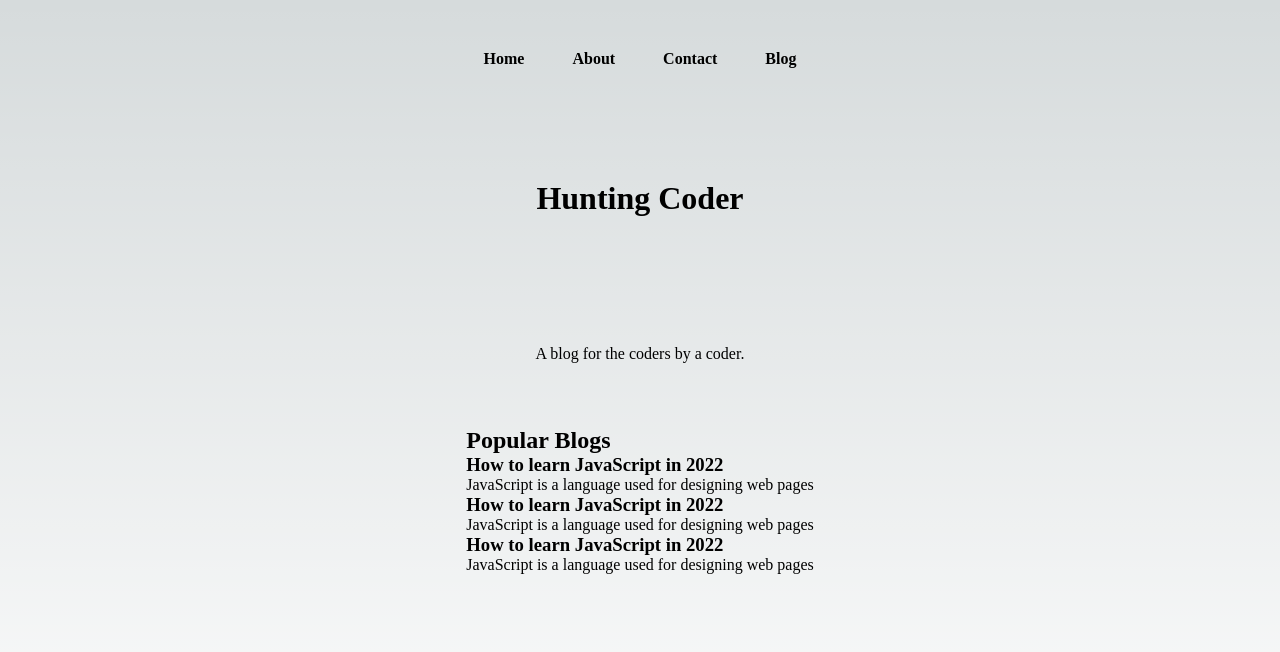
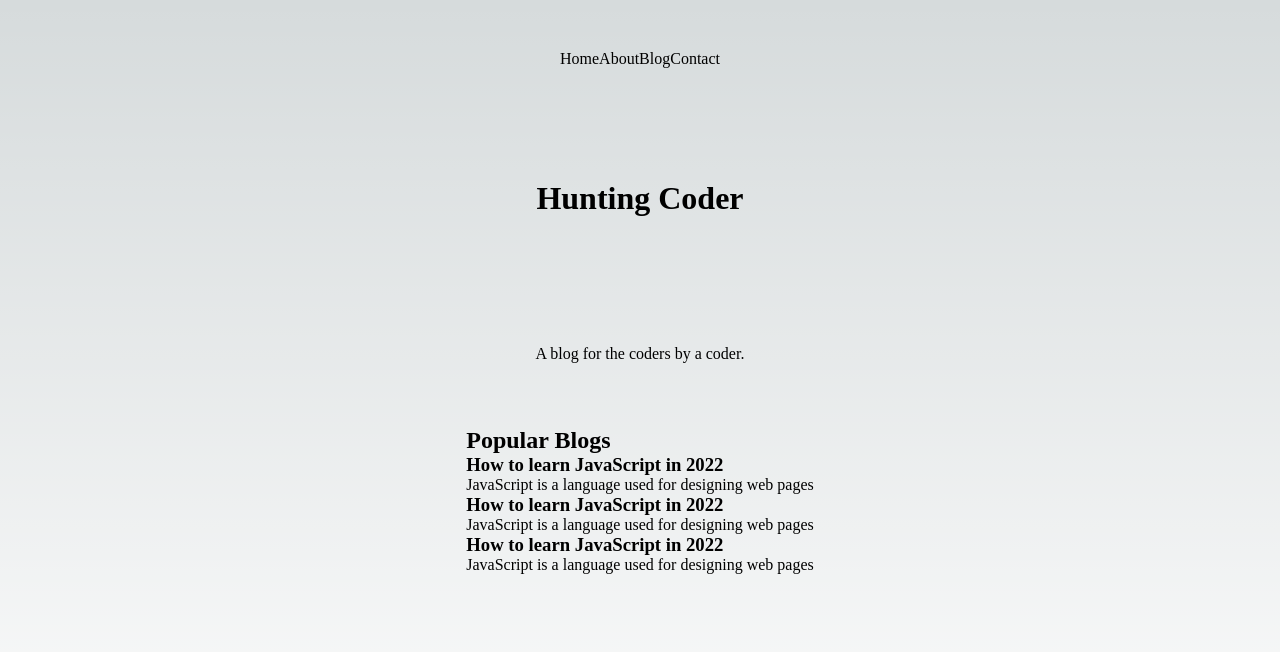
Before and after one commit to mrakib007/next-js-learning, a Next.js app in the folder huntingcoder/: page / in a window 1280 px wide. Shown: the top 652 px of the page. Built offline with nearby package versions, Linux system fonts and the light colour scheme.

Commit message:
Cmponent based styling learned

```diff
--- a/huntingcoder/pages/index.js
+++ b/huntingcoder/pages/index.js
@@ -2,12 +2,13 @@ import Head from 'next/head'
 import Image from 'next/image'
 import { Inter } from 'next/font/google'
 import styles from '@/styles/Home.module.css'
+import Link from 'next/link'
 
 const inter = Inter({ subsets: ['latin'] })
 
 export default function Home() {
   return (
-    <>
+    <div className={styles.container}>
       <Head>
         <title>Hunting Coder</title>
         <meta name="description" content="Generated by create next app" />
@@ -18,10 +19,10 @@ export default function Home() {
 
       <nav className={styles.mainNav}>
         <ul>
-          <li>Home</li>
-          <li>About</li>
-          <li>Contact</li>
-          <li>Blog</li>
+          <Link href='/'>Home</Link>
+          <Link href='/about'>About</Link>
+          <Link href='/blog'>Blog</Link>
+          <Link href='/contact'>Contact</Link>
         </ul>
       </nav>
       <main className={styles.main}>
@@ -57,6 +58,6 @@ export default function Home() {
         </div>
 
       </main>
-    </>
+      </div>
   )
 }
--- a/huntingcoder/styles/Home.module.css
+++ b/huntingcoder/styles/Home.module.css
@@ -1,5 +1,9 @@
+.container {
+  padding: 0 2rem;
+}
 .main {
   display: flex;
+  flex: 1;
   flex-direction: column;
   justify-content: space-between;
   align-items: center;
```
